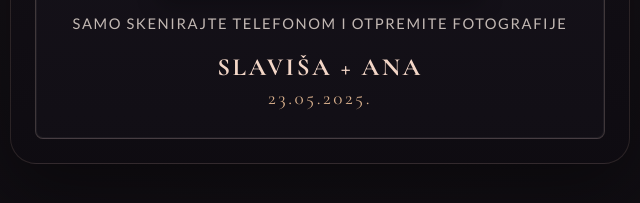
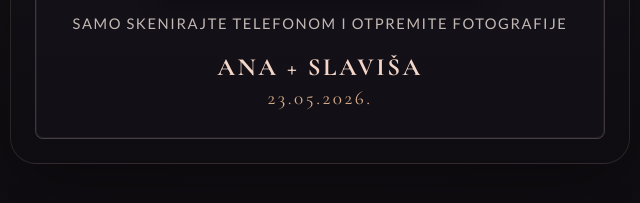
Before and after one commit to GameScril/SAwd, a website: page public/print.html in a window 1280 px wide. Shown: the part 593-796 px from the top of the page, 320-960 px from the left. Drawn offline with nearby package versions, Linux system fonts and the light colour scheme; no server answers.

Commit message:
Fix imena i datuma

```diff
--- a/public/print.html
+++ b/public/print.html
@@ -3,7 +3,7 @@
 <head>
     <meta charset="UTF-8">
     <meta name="viewport" content="width=device-width, initial-scale=1.0">
-    <title>Slaviša i Ana - Print QR</title>
+    <title>Ana i Slaviša - Print QR</title>
     <link href="https://fonts.googleapis.com/css2?family=Cormorant+Garamond:wght@400;600;700&family=Lato:wght@300;400;700&display=swap" rel="stylesheet">
     <link rel="stylesheet" href="/print.css">
 </head>
@@ -22,8 +22,8 @@
             </div>
 
             <div class="instruction-line">SAMO SKENIRAJTE TELEFONOM I OTPREMITE FOTOGRAFIJE</div>
-            <div class="names">SLAVIŠA + ANA</div>
-            <div class="date">23.05.2025.</div>
+            <div class="names">ANA + SLAVIŠA</div>
+            <div class="date">23.05.2026.</div>
         </div>
     </main>
 
```
